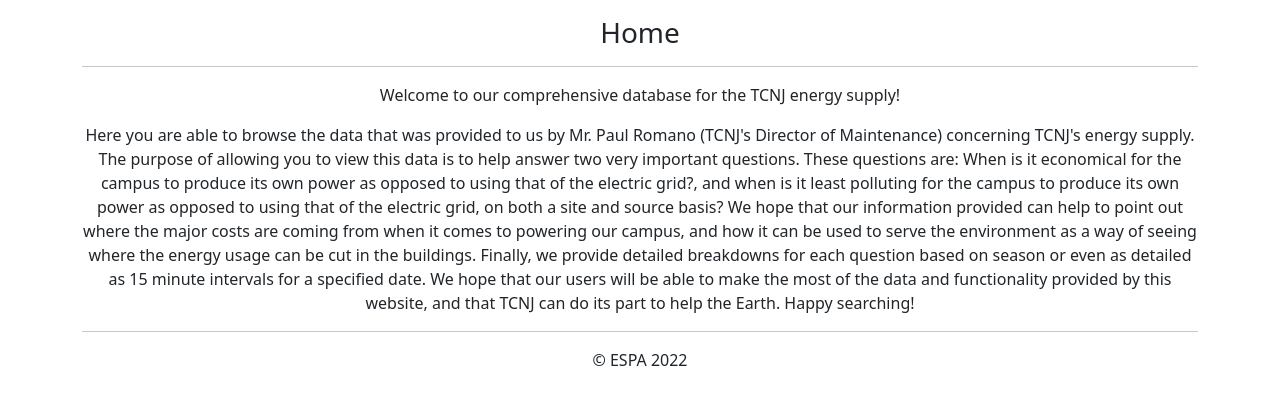
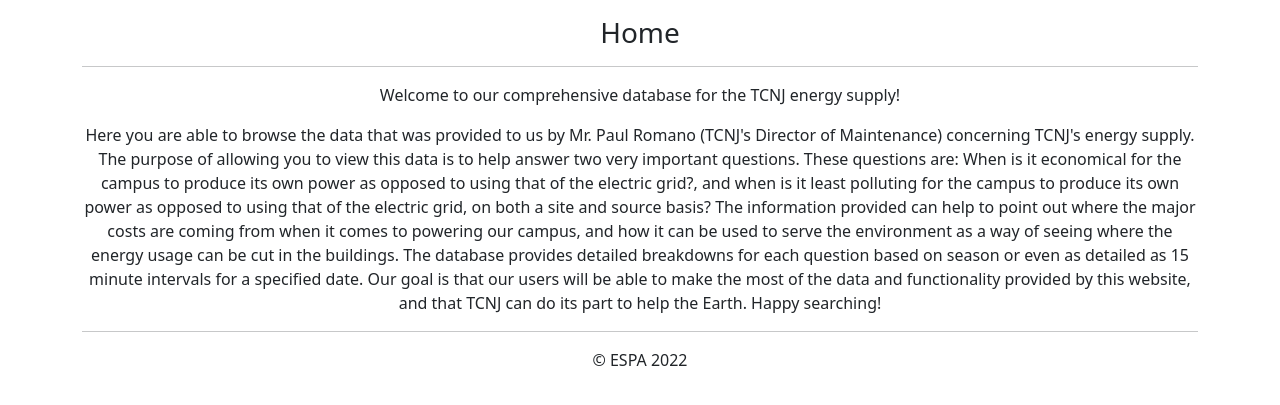
Before and after one commit to kellyp11/cab-project-02-01, a Flask app: page / in a window 1280 px wide. Shown: the part 56-461 px from the top of the page. Run offline with Flask 2, Linux system fonts and the light colour scheme; some libraries are stand-ins or nearby versions.

Commit message:
Update home.html

```diff
--- a/src/templates/home.html
+++ b/src/templates/home.html
@@ -40,8 +40,7 @@
         Welcome to our comprehensive database for the TCNJ energy supply!
       </p>
       <p class="text-center">
-        Here you are able to browse the data that was provided to us by Mr. Paul Romano (TCNJ's Director of Maintenance) concerning TCNJ's energy supply. The purpose of allowing you to view this data is to help answer two very important questions. These questions are: When is it economical for the campus to produce its own power as opposed to using that of the electric grid?, and when is it least polluting for the campus to produce its own power as opposed to using that of the electric grid, on both a site and source basis?
-        We hope that our information provided can help to point out where the major costs are coming from when it comes to powering our campus, and how it can be used to serve the environment as a way of seeing where the energy usage can be cut in the buildings. Finally, we provide detailed breakdowns for each question based on season or even as detailed as 15 minute intervals for a specified date. We hope that our users will be able to make the most of the data and functionality provided by this website, and that TCNJ can do its part to help the Earth. Happy searching!
+        Here you are able to browse the data that was provided to us by Mr. Paul Romano (TCNJ's Director of Maintenance) concerning TCNJ's energy supply. The purpose of allowing you to view this data is to help answer two very important questions. These questions are: When is it economical for the campus to produce its own power as opposed to using that of the electric grid?, and when is it least polluting for the campus to produce its own power as opposed to using that of the electric grid, on both a site and source basis? The information provided can help to point out where the major costs are coming from when it comes to powering our campus, and how it can be used to serve the environment as a way of seeing where the energy usage can be cut in the buildings. The database provides detailed breakdowns for each question based on season or even as detailed as 15 minute intervals for a specified date. Our goal is that our users will be able to make the most of the data and functionality provided by this website, and that TCNJ can do its part to help the Earth. Happy searching!
       </p>
       <hr>
     </div>
```
